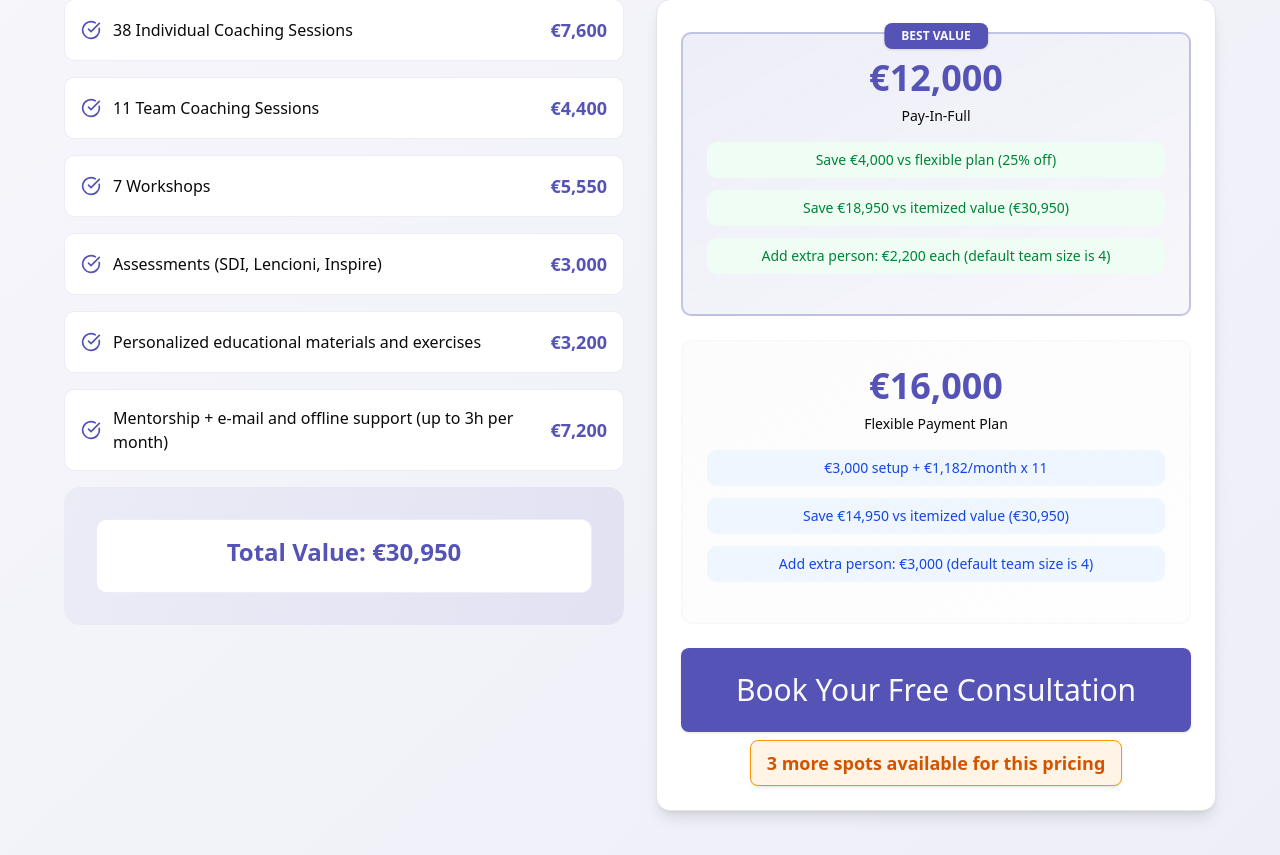
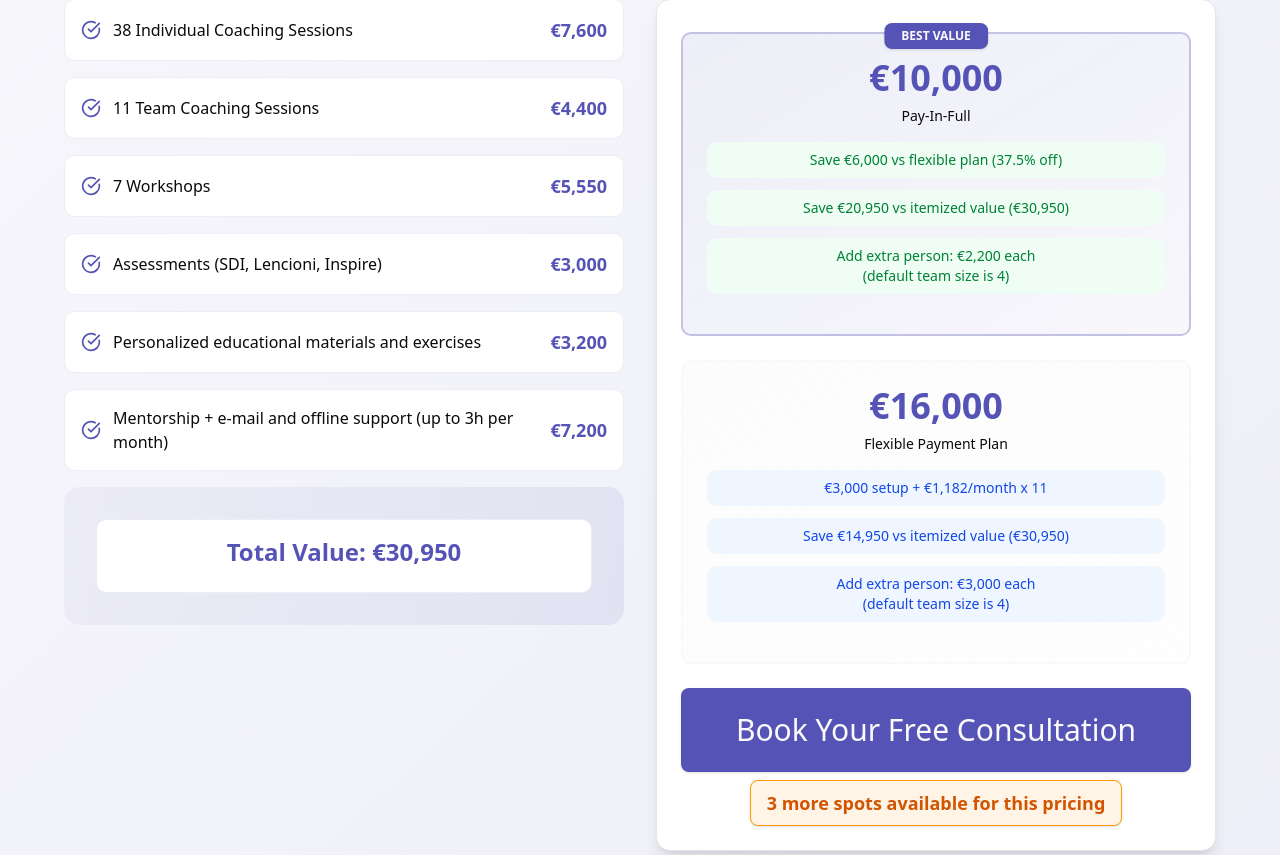
Before and after one commit to zatezalo/tatjana, a Next.js app: page / in a window 1280 px wide. Shown: the part 6972-7827 px from the top of the page. Built offline with nearby package versions, Linux system fonts and the light colour scheme.

Commit message:
[App] Update ValueStack component with revised savings amounts and clarify add-on pricing

```diff
--- a/src/components/sections/ValueStack.tsx
+++ b/src/components/sections/ValueStack.tsx
@@ -85,15 +85,15 @@ export default function ValueStack() {
                   </p>
                   <div className="space-y-3 mb-4">
                     <div className="bg-green-50 text-green-700 px-4 py-2 rounded-lg text-sm font-medium">
-                      Save €4,000 vs flexible plan (25% off)
+                      Save €6,000 vs flexible plan (37.5% off)
                     </div>
                     <div className="bg-green-50 text-green-700 px-4 py-2 rounded-lg text-sm font-medium">
-                      Save €18,950 vs itemized value (
+                      Save €20,950 vs itemized value (
                       {offer.valueStack.totalValue})
                     </div>
                     <div className="bg-green-50 text-green-700 px-4 py-2 rounded-lg text-sm font-medium">
                       Add extra person: {offer.valueStack.investment.addOn}{" "}
-                      (default team size is 4)
+                      <br />(default team size is 4)
                     </div>
                   </div>
                   {/* <div className="text-xs text-foreground space-y-1">
@@ -123,7 +123,7 @@ export default function ValueStack() {
                       {offer.valueStack.totalValue})
                     </div>
                     <div className="bg-blue-50 text-blue-700 px-4 py-2 rounded-lg text-sm font-medium">
-                      Add extra person: €3,000 (default team size is 4)
+                      Add extra person: €3,000 each <br />(default team size is 4)
                     </div>
                   </div>
                 </div>
--- a/src/lib/offer.ts
+++ b/src/lib/offer.ts
@@ -106,7 +106,7 @@ export const offer = {
     ],
     totalValue: "€30,950",
     investment: {
-      upfront: "€12,000",
+      upfront: "€10,000",
       installments: "€16,000",
       installmentBreakdown: "€3,000 setup + €1,182/month x 11",
       addOn: "€2,200 each",
```
